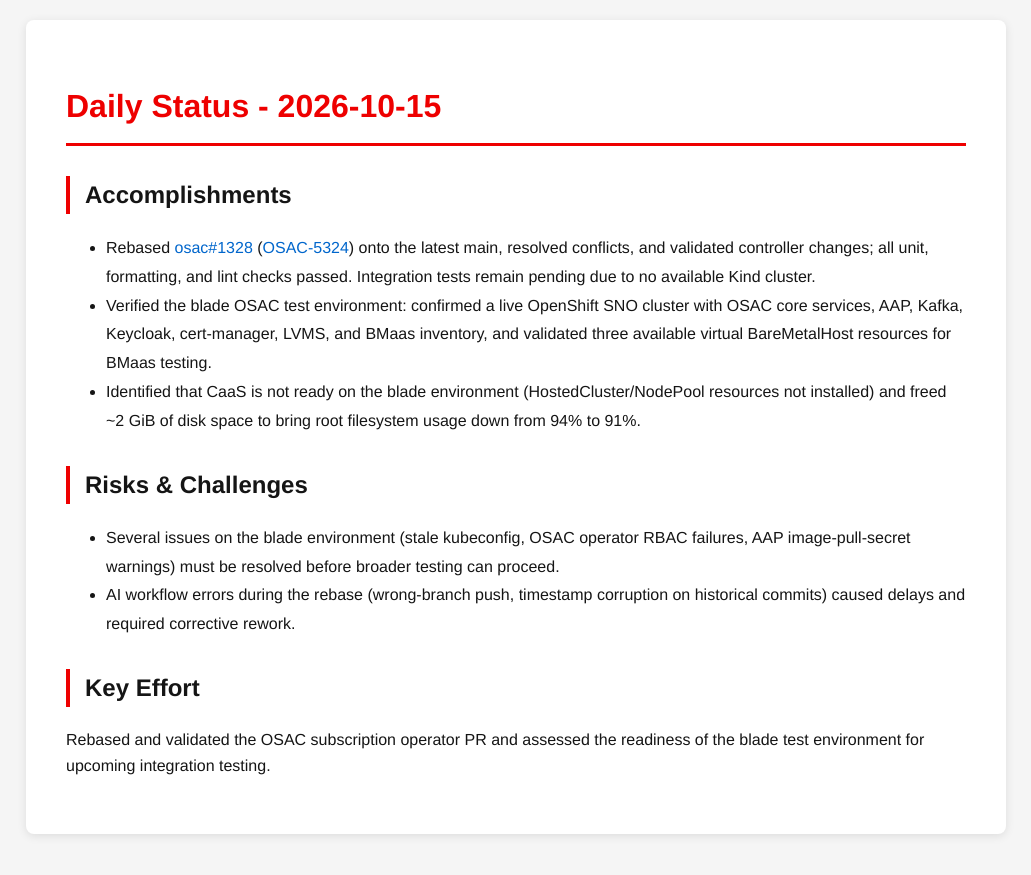
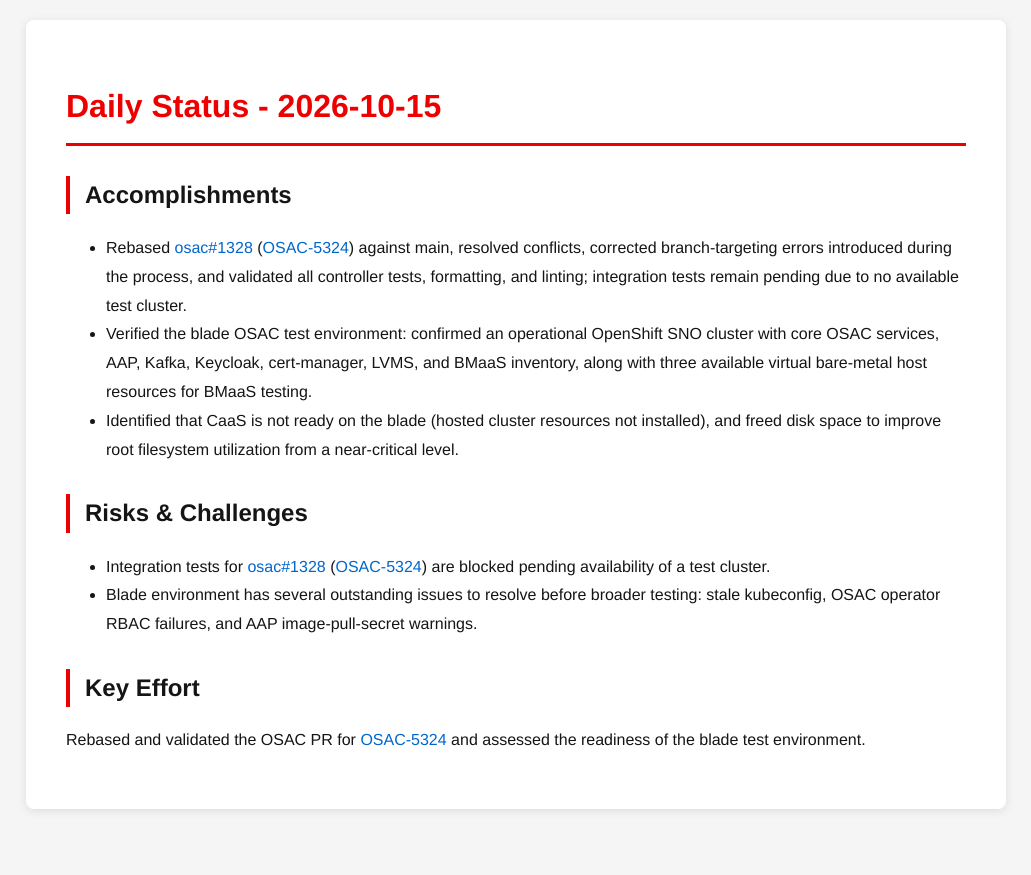
Before and after one commit to tzvatot/daily-status, a Jekyll site: the page built from 2026-10-15.md, in a window 1280 px wide. Shown: the top 875 px of the page, without its empty margins (124-1155 px from the left). Built offline with Jekyll 4.4.1, drawn with Linux system fonts in a browser that asks for light colours.

Commit message:
Daily status update - 2026-10-15

```diff
--- a/2026-10-15.md
+++ b/2026-10-15.md
@@ -7,13 +7,13 @@
 # Daily Status - 2026-10-15
 
 ## Accomplishments
-- Rebased [osac#1328](https://github.com/osac-project/osac/pull/1328) ([OSAC-5324](https://redhat.atlassian.net/browse/OSAC-5324)) onto the latest main, resolved conflicts, and validated controller changes; all unit, formatting, and lint checks passed. Integration tests remain pending due to no available Kind cluster.
-- Verified the blade OSAC test environment: confirmed a live OpenShift SNO cluster with OSAC core services, AAP, Kafka, Keycloak, cert-manager, LVMS, and BMaas inventory, and validated three available virtual BareMetalHost resources for BMaas testing.
-- Identified that CaaS is not ready on the blade environment (HostedCluster/NodePool resources not installed) and freed ~2 GiB of disk space to bring root filesystem usage down from 94% to 91%.
+- Rebased [osac#1328](https://github.com/osac-project/osac/pull/1328) ([OSAC-5324](https://redhat.atlassian.net/browse/OSAC-5324)) against main, resolved conflicts, corrected branch-targeting errors introduced during the process, and validated all controller tests, formatting, and linting; integration tests remain pending due to no available test cluster.
+- Verified the blade OSAC test environment: confirmed an operational OpenShift SNO cluster with core OSAC services, AAP, Kafka, Keycloak, cert-manager, LVMS, and BMaaS inventory, along with three available virtual bare-metal host resources for BMaaS testing.
+- Identified that CaaS is not ready on the blade (hosted cluster resources not installed), and freed disk space to improve root filesystem utilization from a near-critical level.
 
 ## Risks & Challenges
-- Several issues on the blade environment (stale kubeconfig, OSAC operator RBAC failures, AAP image-pull-secret warnings) must be resolved before broader testing can proceed.
-- AI workflow errors during the rebase (wrong-branch push, timestamp corruption on historical commits) caused delays and required corrective rework.
+- Integration tests for [osac#1328](https://github.com/osac-project/osac/pull/1328) ([OSAC-5324](https://redhat.atlassian.net/browse/OSAC-5324)) are blocked pending availability of a test cluster.
+- Blade environment has several outstanding issues to resolve before broader testing: stale kubeconfig, OSAC operator RBAC failures, and AAP image-pull-secret warnings.
 
 ## Key Effort
-Rebased and validated the OSAC subscription operator PR and assessed the readiness of the blade test environment for upcoming integration testing.
+Rebased and validated the OSAC PR for [OSAC-5324](https://redhat.atlassian.net/browse/OSAC-5324) and assessed the readiness of the blade test environment.
```
